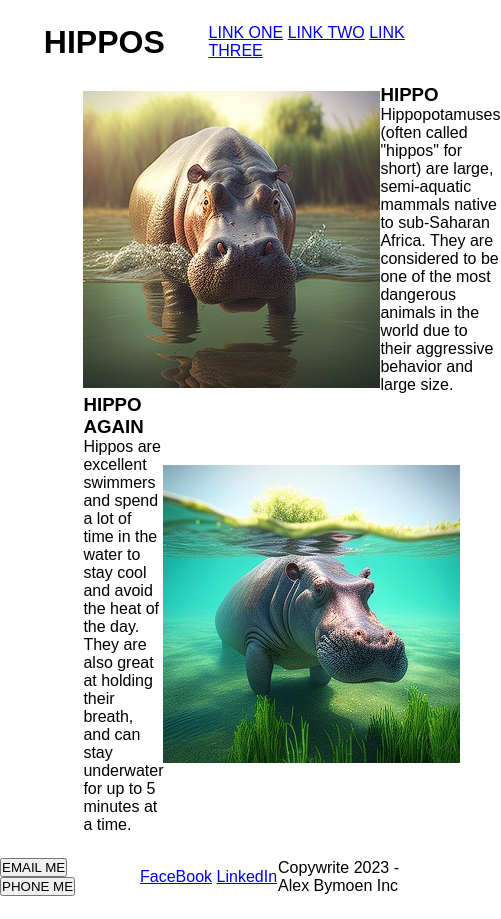
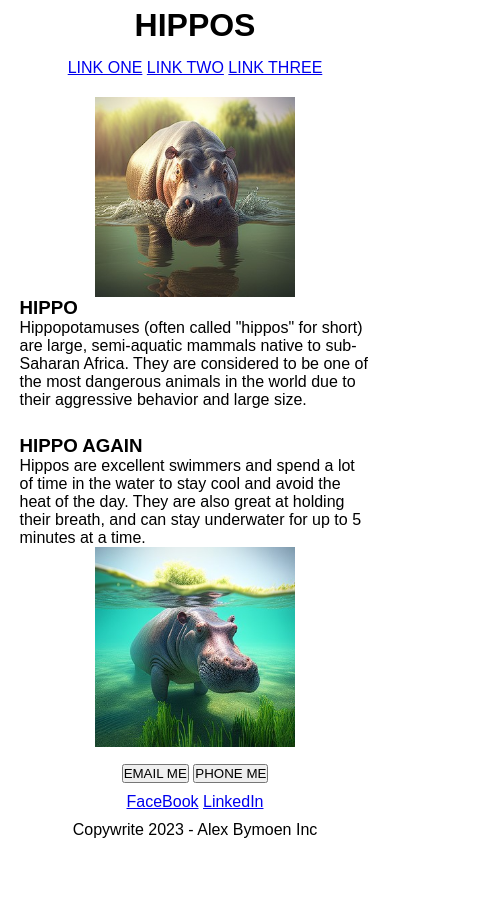
Before and after one commit to innotechBymoen/BasicGrid2, a plain HTML site: page index.html in a window 390 px wide. Shown: the whole page, 501 px wide, since content can reach past the window. After the commit the page ends 844 px from the top, so only its background shows below. Drawn offline with Linux system fonts and the light colour scheme.

Commit message:
Added some responsive layout grid

```diff
--- a/css/style.css
+++ b/css/style.css
@@ -6,31 +6,40 @@
 
 body {
     display: grid;
+    place-items: center;
 }
 
 #page_header {
+    width: 100%;
     min-height: 10vh;
     display: grid;
     place-items: center;
-    grid-template-columns: 1fr 1fr;
+    grid-template-columns: repeat(auto-fit, minmax(280px, 1fr));
 }
 
 #page_main {
     min-height: 80vh;
     display: grid;
     place-items: center;
+    width: 90%;
 }
 
 .hippo_article {
     display: grid;
     place-items: center;
-    grid-template-columns: 1fr 1fr;
-    width: 60%;
+    grid-template-columns: repeat(auto-fit, minmax(280px, 1fr));
+}
+
+.hippo_article>img {
+    width: 200px;
+    height: 200px;
+    object-fit: cover;
 }
 
 #page_footer {
+    width: 100%;
     min-height: 10vh;
     display: grid;
     place-items: center;
-    grid-template-columns: 1fr 1fr 1fr;
+    grid-template-columns: repeat(auto-fit, minmax(280px, 1fr));
 }
```
